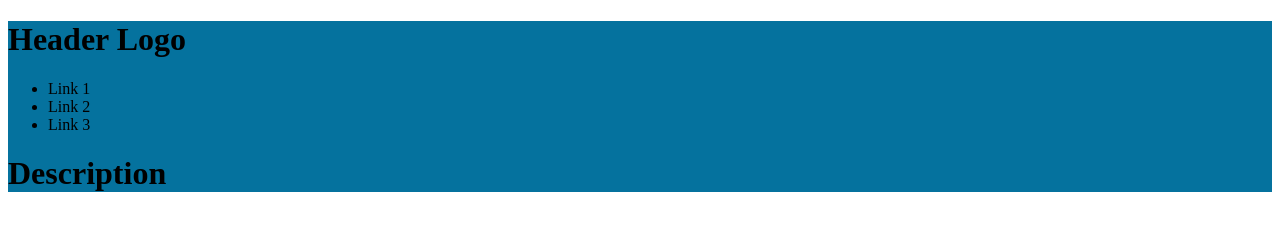
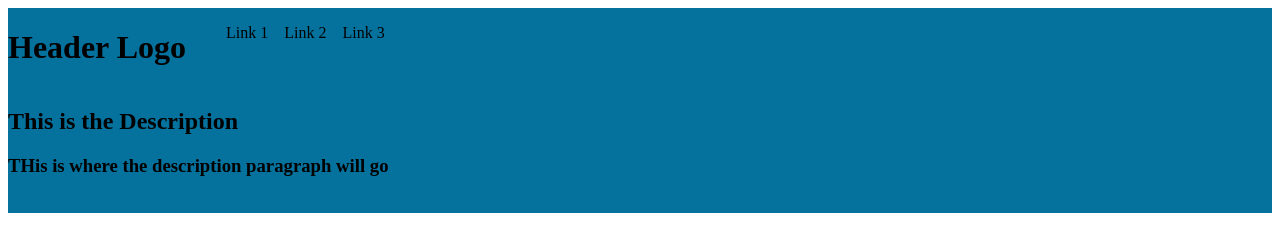
Before and after one commit to michaelbarela/landing-page, a plain HTML site: page index.html in a window 1280 px wide. Drawn offline with Linux system fonts and the light colour scheme.

Commit message:
Added elements to header, along with flexbox to selectors on css page.

```diff
--- a/index.html
+++ b/index.html
@@ -8,26 +8,34 @@
 </head>
 <body>
     <div class="container">
-
+        <!-- Header -->
         <header>
-
-            <div class="header-nav">
-                <h1 class="logo">Header Logo</h1>
-
+                <div class="header-top">
+                    <span id="logo">
+                        <h1>Header Logo</h1>
+                    </span>
+                    <!-- Link list in header -->
+                    <nav id="nav-list list">
                         <ul class="nav-list">
                             <li>Link 1</li>
                             <li>Link 2</li>
                             <li>Link 3</li>
                         </ul>
+                    </nav>
                 </div>
-
-            <div class="nav-img">
-                <h1>Description</h1>
+                <!-- bottom portion of header/description -->
+                <div class="header-bottom">
+                    <span id="description">
+                        <h2>This is the Description</h2>
+                        <a><h3>THis is where the description paragraph will go</h3></a>
+                    </span>
+                    <!-- image next to descrition -->
+                    <span>
+                        <img src="" alt="">
+                    </span>
                 </div>
-
-
         </header>
-
+        <!-- end of header/top section -->
         <div class="content">
 
 
--- a/styles.css
+++ b/styles.css
@@ -1,8 +1,35 @@
 .container{
     margin: 0;
     padding: 0;
+    list-style: none;
 }
 
 header {
     background-color: rgb(5, 114, 158);
 }
+
+#nav-list {
+  display: flex;
+  justify-content: space-between;
+  gap: 1rem;
+
+  margin: 0;
+  padding: 0;
+  list-style: none;
+}
+
+.header-top{
+    display: flex;
+    flex: 1;
+}
+
+.nav-list{
+    display: flex;
+    flex: 1;
+    gap: 1rem;
+    /* this will hid bullet points */
+    list-style-type: none;
+    /* margin: 0;
+    padding: 0;
+    list-style: none; */
+}
```
Lines whose indentation alone changed are shown as unchanged.
